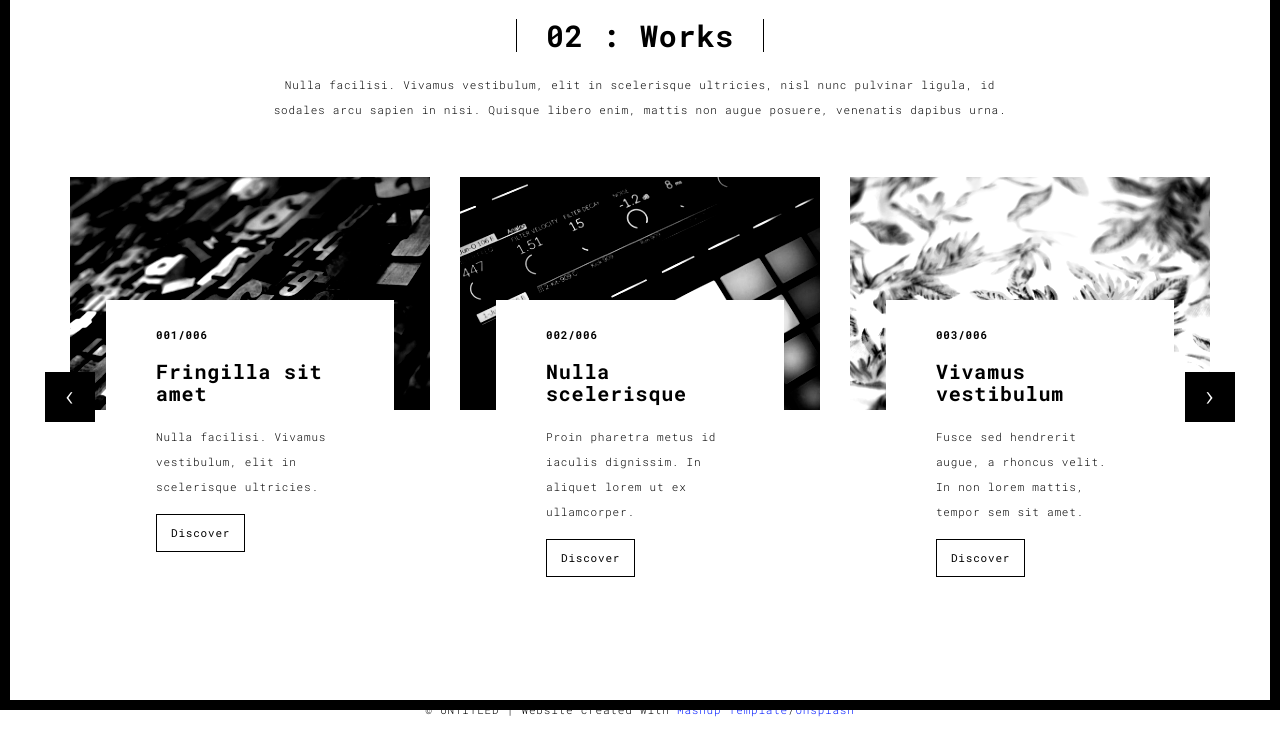
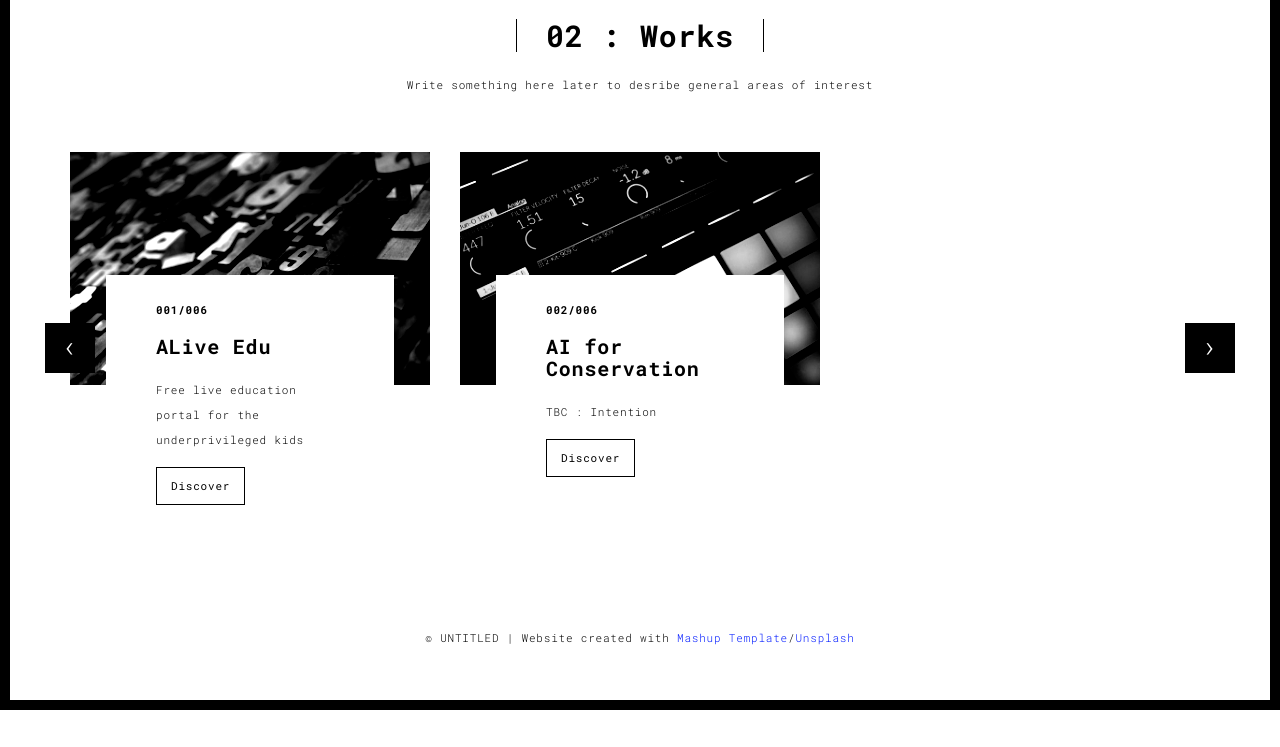
Before and after one commit to rahulsaini1688/Portfo, a Flask app: page /works.html in a window 1280 px wide. Shown: the part 90-837 px from the top of the page. After the commit the page ends 800 px from the top, so only its background shows below. Run offline with Flask 2, Linux system fonts and the light colour scheme; some libraries are stand-ins or nearby versions.

Commit message:
Content Update

```diff
--- a/templates/work.html
+++ b/templates/work.html
@@ -68,7 +68,7 @@
           <div class="text-center">
             <h1 class="h2">001 : Fringilla sit amet</h1>
           </div>
-          <p>Nulla facilisi. Vivamus vestibulum, elit in scelerisque ultricies, nisl nunc pulvinar ligula, id sodales arcu sapien in nisi. Quisque libero enim, mattis non augue posuere, venenatis dapibus urna.</p>
+          <p>Write something here later to desribe general areas of interest</p>
 
           <blockquote>
             <p>"Lorem ipsum dolor sit amet, consectetur adipiscing elit. Integer posuere erat a ante."</p>
--- a/templates/works.html
+++ b/templates/works.html
@@ -57,7 +57,7 @@
       <div class="col-sm-8 col-sm-offset-2 section-container-spacer">
         <div class="text-center">
           <h1 class="h2">02 : Works</h1>
-          <p>Nulla facilisi. Vivamus vestibulum, elit in scelerisque ultricies, nisl nunc pulvinar ligula, id sodales arcu sapien in nisi. Quisque libero enim, mattis non augue posuere, venenatis dapibus urna.</p>
+          <p>Write something here later to desribe general areas of interest</p>
         </div>
       </div>
 
@@ -75,8 +75,8 @@
                       </a>
                       <div class="card-container card-container-lg">
                         <h4>001/006</h4>
-                        <h3>Fringilla sit amet</h3>
-                        <p>Nulla facilisi. Vivamus vestibulum, elit in scelerisque ultricies.</p>
+                        <h3>ALive Edu</h3>
+                        <p>Free live education portal for the underprivileged kids</p>
                         <a href="./work.html" title="" class="btn btn-default">Discover</a>
                       </div>
                     </div>
@@ -86,22 +86,12 @@
                       </a>
                       <div class="card-container card-container-lg">
                         <h4>002/006</h4>
-                        <h3>Nulla scelerisque</h3>
-                        <p>Proin pharetra metus id iaculis dignissim. In aliquet lorem ut ex ullamcorper.</p>
+                        <h3>AI for Conservation</h3>
+                        <p>TBC : Intention</p>
                         <a href="./work.html" title="" class="btn btn-default">Discover</a>
                       </div>
                     </div>
-                    <div class="col-sm-4">
-                      <a href="./work.html" title="" class="black-image-project-hover">
-                        <img src="./static/assets/images/work03-hover.jpg" alt="" class="img-responsive">
-                      </a>
-                      <div class="card-container card-container-lg">
-                        <h4>003/006</h4>
-                        <h3>Vivamus vestibulum</h3>
-                        <p>Fusce sed hendrerit augue, a rhoncus velit. In non lorem mattis, tempor sem sit amet.</p>
-                        <a href="./work.html" title="" class="btn btn-default">Discover</a>
-                      </div>
-                    </div>
+
 
                 </div>
                 <!--/row-->
@@ -115,34 +105,12 @@
                     </a>
                     <div class="card-container">
                       <h4>004/006</h4>
-                      <h3>Nulla scelerisque</h3>
-                      <p>Proin pharetra metus id iaculis dignissim. In aliquet lorem ut ex ullamcorper.</p>
+                      <h3>TBC</h3>
+                      <p>TBC</p>
                       <a href="./work.html" class="btn btn-default">Discover</a>
                     </div>
                   </div>
-                   <div class="col-sm-4">
-                      <a href="./work.html" class="black-image-project-hover">
-                        <img src="./static/assets/images/work01-hover.jpg" alt="Image" class="img-responsive">
-                      </a>
-                      <div class="card-container">
-                        <h4>005/006</h4>
-                        <h3>Fringilla sit amet</h3>
-                        <p>Nulla facilisi. Vivamus vestibulum, elit in scelerisque ultricies.</p>
-                        <a href="./work.html" class="btn btn-default">Discover</a>
-                      </div>
-                    </div>
 
-                    <div class="col-sm-4">
-                      <a href="./work.html" class="black-image-project-hover">
-                        <img src="./static/assets/images/work03-hover.jpg" alt="Image" class="img-responsive">
-                      </a>
-                      <div class="card-container">
-                        <h4>006/006</h4>
-                        <h3>Vivamus vestibulum</h3>
-                        <p>Fusce sed hendrerit augue, a rhoncus velit. In non lorem mattis, tempor sem sit amet.</p>
-                        <a href="./work.html" class="btn btn-default">Discover</a>
-                      </div>
-                    </div>
 
                 </div>
                 <!--/row-->
```
Also changed, not shown: templates/about.html (+10 -10 lines), templates/contact.html (+5 -7 lines), static/assets/images/profile.png (added).
